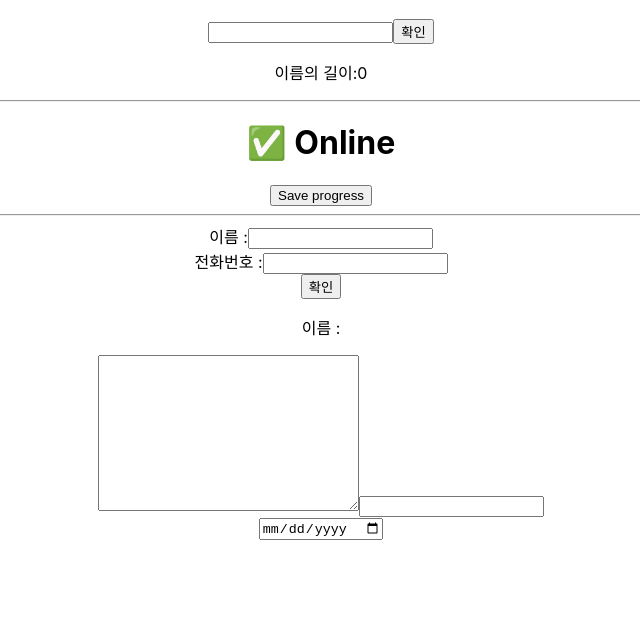
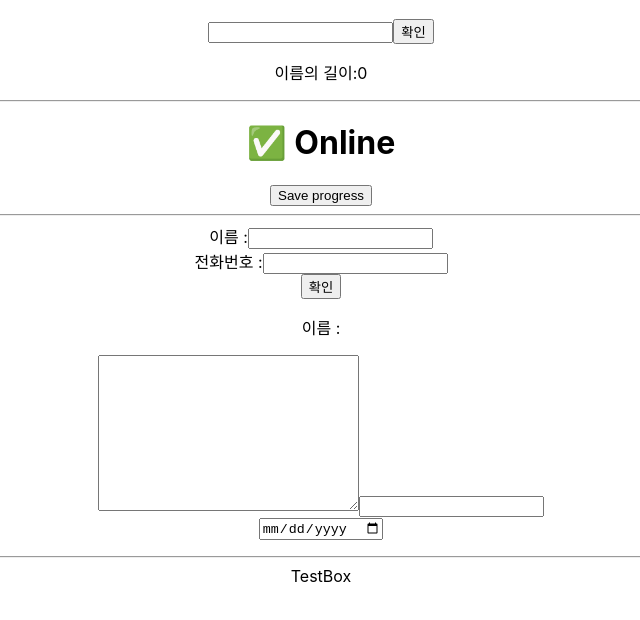
Before and after one commit to hj-Seong/2023-react-hook, a React (Create React App) app in the folder react-hook/: page / in a window 1280 px wide. Shown: the top 620 px of the page, without its empty margins (319-959 px from the left). Built offline with nearby package versions, Linux system fonts and the light colour scheme.

Commit message:
0613 useEffect 커스텀 훅 확인

```diff
--- a/react-hook/src/App.js
+++ b/react-hook/src/App.js
@@ -3,6 +3,7 @@ import { useCallback, useMemo, useState } from 'react'
 import StatusBar from './components/StatusBar';
 import SaveButton from './components/SaveButton';
 import InputBox from './components/InputBox';
+import TestBox from './components/TestBox';
 
 function App() {
   // onChange와 연결 되어있는 값은 바로 사용하기보단 : 연결된 값은 언제든지 바뀔수있는값
@@ -79,6 +80,9 @@ function App() {
       <hr />
       <InputBox />
 
+      <hr />
+      <TestBox />
+
     </div>
   );
 }
--- a/react-hook/src/components/StatusBar.jsx
+++ b/react-hook/src/components/StatusBar.jsx
@@ -1,7 +1,9 @@
 import React from 'react'
 import { useOnlineStatus } from '../hook/useOnlineStatus'
+import useLog from '../hook/useLog';
 
 export default function StatusBar() {
+  useLog();
   const isOnline = useOnlineStatus();
   return (
     <h1>{isOnline ? '✅ Online' : '❌ Disconnected'}</h1>
--- /dev/null
+++ b/react-hook/src/components/TestBox.jsx
@@ -0,0 +1,15 @@
+import React, { useEffect } from 'react'
+import useLog from '../hook/useLog'
+
+export default function TestBox() {
+  // 컴포넌트가 생성될때마다 실행할 useEffect
+  // ex) firebase의 값을 가져오는 일,
+  //     생성될 때 마다 값이 출력
+  useLog();
+
+  return (
+    <div>
+        TestBox
+    </div>
+  )
+}
--- /dev/null
+++ b/react-hook/src/hook/useLog.js
@@ -0,0 +1,16 @@
+import { useEffect } from "react"
+
+// 파이어베이스의 값을 리덕스에 넣어서 쓰거나
+// state에 넣어서 쓸 수 있다
+export default function useLog() {
+    useEffect(()=>{
+        console.log("컴포넌트가 생성되었습니다")
+    },[])
+
+    useEffect(()=>{
+        // 파이어베이스에서 값을 가져옴
+        // 리덕스에 값 저장 : useDispatch 이용
+        // state에 값 저장 : useState 이용
+        //         > return을 통해 내보내줌
+    })
+}
```
